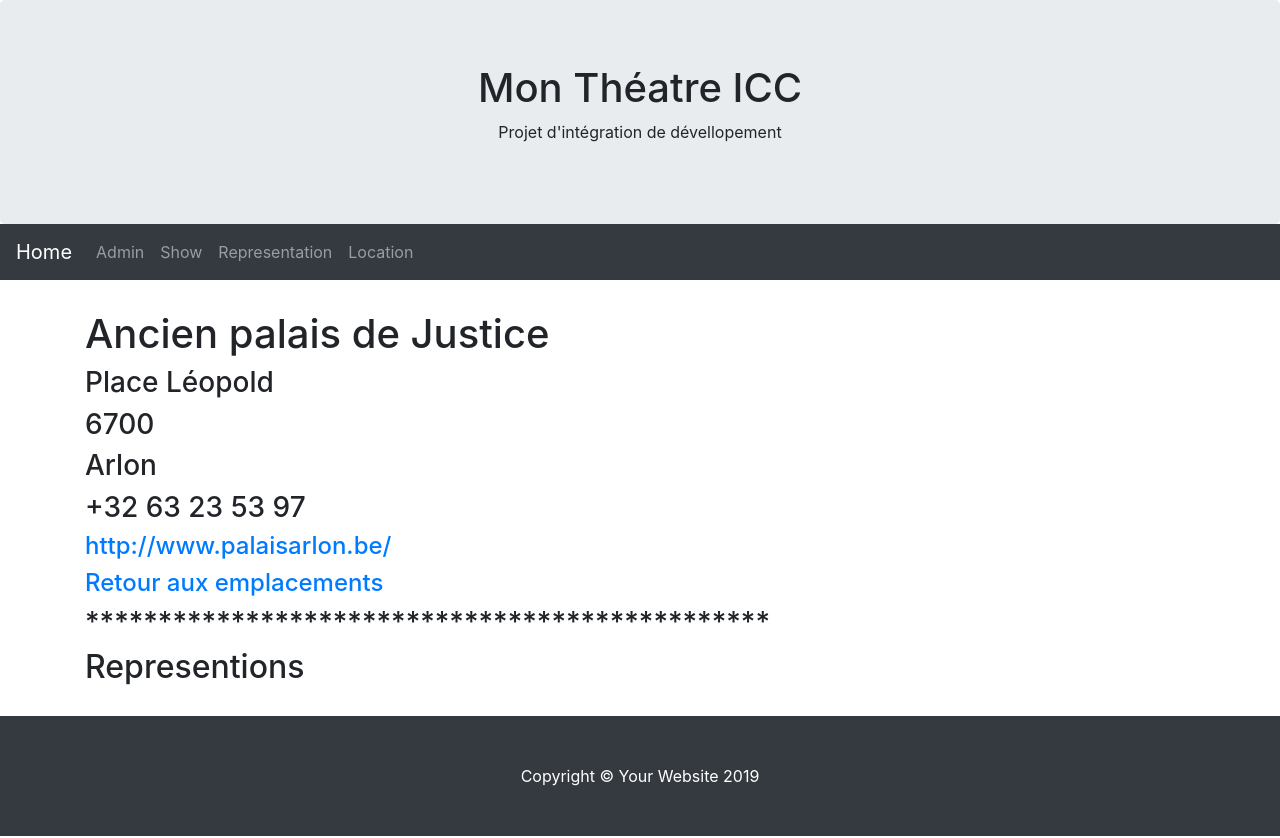
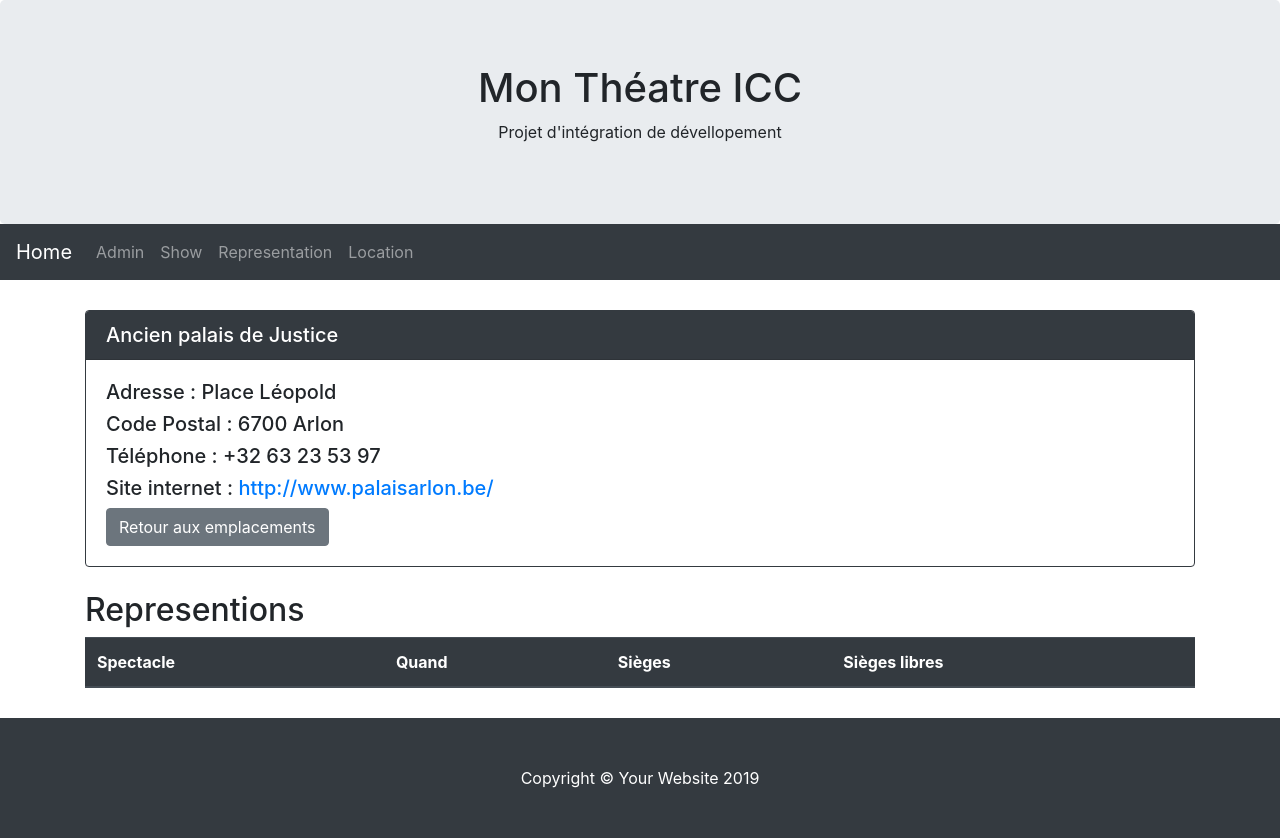
Before and after one commit to fernandomiron/projet-integration-2020, a Django app: page /location/ancien-palais-de-justice/ in a window 1280 px wide. Run offline with Django 3.2, Linux system fonts and the light colour scheme; data comes from the database, SQL or seed files in the repository; lists and menus that the app fills with data are empty; parts of the project's set-up code (start-up, migrations or seed data) failed here and were passed over; some libraries are stand-ins or nearby versions.

Commit message:
location details boostraping + table representation

```diff
--- a/reservations/app/templates/app/locationList.html
+++ b/reservations/app/templates/app/locationList.html
@@ -15,7 +15,8 @@
     <h1> Location </h1>
     <div class="list-group">
         {% for une_loc in locations %}
-        <a href='{{ une_loc.get_absolute_url }}' class="list-group-item list-group-item-action">{{ une_loc.designation}}</a>
+        <a href='{{ une_loc.get_absolute_url }}' class="list-group-item list-group-item-action">{{ une_loc.designation
+            }}</a>
         {% endfor %}
     </div>
     </br></br>
--- a/reservations/app/templates/app/locationdetailed.html
+++ b/reservations/app/templates/app/locationdetailed.html
@@ -7,28 +7,65 @@
 <section class="content">
 
 
+    <div class="card border-dark mb-4">
+        <h5 class="card-header bg-dark text-white">{{location.designation}}</h5>
+        <div class="card-body">
+            <h5>Adresse : {{location.address}}</h5>
+            <h5>Code Postal : {{location.locality.postal_code}} {{location.locality.locality}}</h5>
+            <h5>Téléphone : {{location.phone}}</h5>
+            <h5> Site internet : {{ location.website|urlize }}</h5>
+            <a href="{% url 'LocationListView' %}" class="btn btn-secondary"> Retour aux emplacements</a>
+        </div>
+    </div>
 
-      <h1>{{location.designation}}</h1>
-      <h3> {{location.address}}</h3>
-      <h3> {{location.locality.postal_code}} </h3>
-      <h3> {{location.locality.locality}} </h3>
-      <h3>{{location.phone}}</h3>
-      <h4>{{ location.website|urlize }}</h4>
-      <h4><a href="{% url 'LocationListView' %}">Retour aux emplacements</a></h4>
-      <h3>***********************************************</h3>
     <h2> Representions</h2>
 
+    <table class="table">
+        <thead class="thead-dark">
+        <tr>
+            <th>Spectacle</th>
+            <th>Quand</th>
+            <th>Sièges</th>
+            <th>Sièges libres</th>
+        </tr>
+        </thead>
+        <tbody>
         {% for rep in repdico %}
-      <h3>***********************************************</h3>
-      <h2> Spectacle: {{rep.show.title}}</h2>
-      <h3> Quand: {{rep.time}}</h3>
-      <h3> Sièges: {{rep.total_seats}} </h3>
-      <h3> Sièges libres: {{rep.available_seats}}</h3>
-      <h3>***********************************************</h3>
+        <tr>
+            <td>{{rep.show.title}}</td>
+            <td>{{rep.time}}</td>
+            <td>{{rep.total_seats}}</td>
+            <td>{{rep.available_seats}}</td>
+        </tr>
+        {% endfor %}
 
-    {% endfor %}
+        </tbody>
+    </table>
 
 
 </section>
 
 {% endblock content %}
+
+
+<table class="table">
+    <thead class="thead-dark">
+    <tr>
+        <th>Spectacle</th>
+        <th>Quand</th>
+        <th>Sièges</th>
+        <th>Sièges libres</th>
+    </tr>
+    </thead>
+    <tbody>
+    {% for rep in repdico %}
+    <tr>
+        <td>{{rep.show.title}}</td>
+        <td>{{rep.time}}</td>
+        <td>{{rep.total_seats}}</td>
+        <td>{{rep.available_seats}}</td>
+    </tr>
+    {% endfor %}
+
+    </tbody>
+</table>
```
Lines whose indentation alone changed are shown as unchanged.
